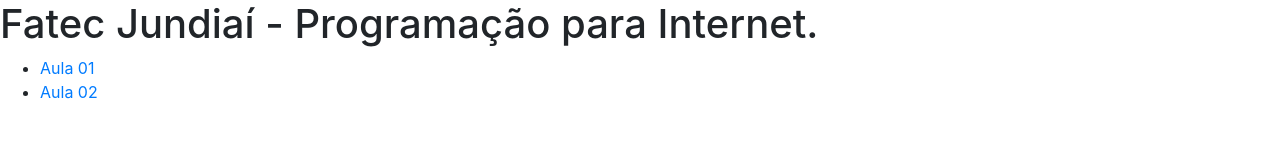
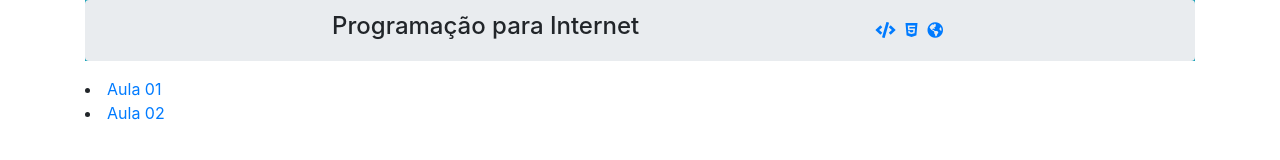
Before and after one commit to deOliveiraDiego/PI_Fatec_01_2019, a plain HTML site: page index.html in a window 1280 px wide. Drawn offline with nearby package versions, Linux system fonts and the light colour scheme.

Commit message:
Last Changes

```diff
--- a/index.html
+++ b/index.html
@@ -5,18 +5,43 @@
 		<meta name="viewport" content="width=device-width, initial-scale=1.0"/>
 		<title>Programação para Internet.</title>
 		<link rel="stylesheet" href="https://stackpath.bootstrapcdn.com/bootstrap/4.3.1/css/bootstrap.min.css" integrity="sha384-ggOyR0iXCbMQv3Xipma34MD+dH/1fQ784/j6cY/iJTQUOhcWr7x9JvoRxT2MZw1T" crossorigin="anonymous">
+		<link rel="stylesheet" href="https://use.fontawesome.com/releases/v5.7.2/css/all.css" integrity="sha384-fnmOCqbTlWIlj8LyTjo7mOUStjsKC4pOpQbqyi7RrhN7udi9RwhKkMHpvLbHG9Sr" crossorigin="anonymous">
 	</head>
 
 
 	<body>
-		<header>
-			<h1>Fatec Jundiaí - Programação para Internet.</h1>
+		<div class="container">
+			<header class="bg-info">
+				<ul class="breadcrumb">
+					<h4>Programação para Internet</h4>
+					<li><a href="#"><i class="fas fa-code"></i><i class="fab fa-html5"></i><i class="fas fa-globe-americas"></i></a></li>
+				</ul>
+			</header>
 
-		</header>
-		<ul>
-			<li><a href="PI01.html" target="blank">Aula 01</a></li>
-			<li><a href="#" target="blank">Aula 02</a></li>
-		</ul>
+			<div id="aulas">
+				<li><a href="PI01.html" target="blank">Aula 01</a></li>
+				<li><a href="#" target="blank">Aula 02</a></li>
+			</div>
+		</div>
 	</body>
 
+<style>
+	* {
+		margin: 0;
+		padding: 0;
+	}
+
+	ul.breadcrumb {
+    justify-content: space-evenly;
+		align-items: center;
+	}
+
+	i {
+		margin: 5px;
+	}
+
+	.container {
+		width: 90%;
+	}
+</style>
 <html>
```
